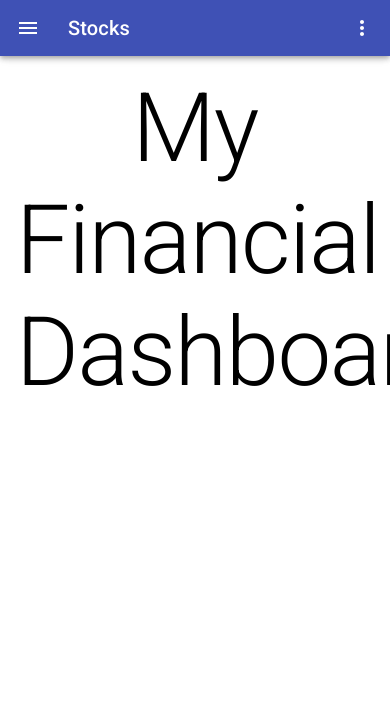
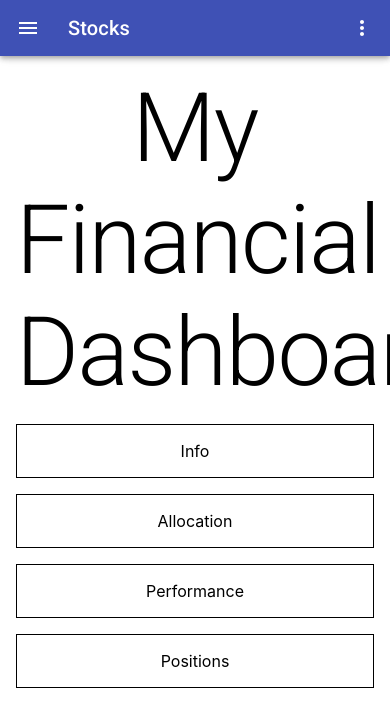
Before and after one commit to DruSerkes/financial-dashboard, a React (Create React App) app: page / in a window 390 px wide. Shown: the top 706 px of the page. Built offline with nearby package versions, Linux system fonts and the light colour scheme.

Commit message:
add Home with spacing

```diff
--- a/src/App.css
+++ b/src/App.css
@@ -1,3 +1,43 @@
 .App {
   text-align: center;
 }
+
+.Home > div {
+  border: 1px solid black;
+}
+
+.Home {
+  display: grid;
+  gap: 1rem;
+  grid-template-columns: 200px auto auto;
+  grid-template-rows: auto auto;
+  margin-top: 1rem;
+}
+
+.Home-Info {
+  grid-row: span 2;
+}
+
+.Home-Positions {
+  grid-column: span 2;
+}
+
+
+@media only screen and (max-width: 750px) {
+  .Home {
+    grid-template-columns: 225px auto;
+    grid-template-rows: auto auto auto;
+  }
+  .Home-Positions {
+    grid-column: span 2;
+  }
+}
+
+@media only screen and (max-width: 500px) {
+  .Home {
+    grid-template-columns: auto;
+  }
+  .Home-Positions {
+    grid-column: span 1;
+  }
+}
--- a/src/App.tsx
+++ b/src/App.tsx
@@ -2,6 +2,7 @@ import * as React from 'react';
 import { Navbar } from './Components/Navbar';
 import { useStyles } from './styles';
 import { Container, Typography } from '@material-ui/core';
+import { Home } from './Containers/Home';
 import './App.css';
 
 // TODO
@@ -18,7 +19,7 @@ export const App: React.FC = () => {
 
       <Container className={classes.main} component="main">
         <Typography variant="h1">My Financial Dashboard</Typography>
-
+        <Home />
       </Container>
     </div>
   );
--- /dev/null
+++ b/src/Containers/Home.tsx
@@ -0,0 +1,25 @@
+import * as React from 'react';
+import { Box } from '@material-ui/core';
+
+// interface ComponentProps {propTypes}
+
+export const Home: React.FC = () => {
+  return (
+    <Box className="Home">
+      <Box className="Home-Info">
+        <p>Info</p>
+      </Box>
+
+      <Box className="Home-Allocation">
+        <p>Allocation</p>
+      </Box>
+      <Box className="Home-Performance">
+        <p>Performance</p>
+      </Box>
+      <Box className="Home-Positions">
+        <p>Positions</p>
+      </Box>
+
+    </Box>
+  );
+};
```
